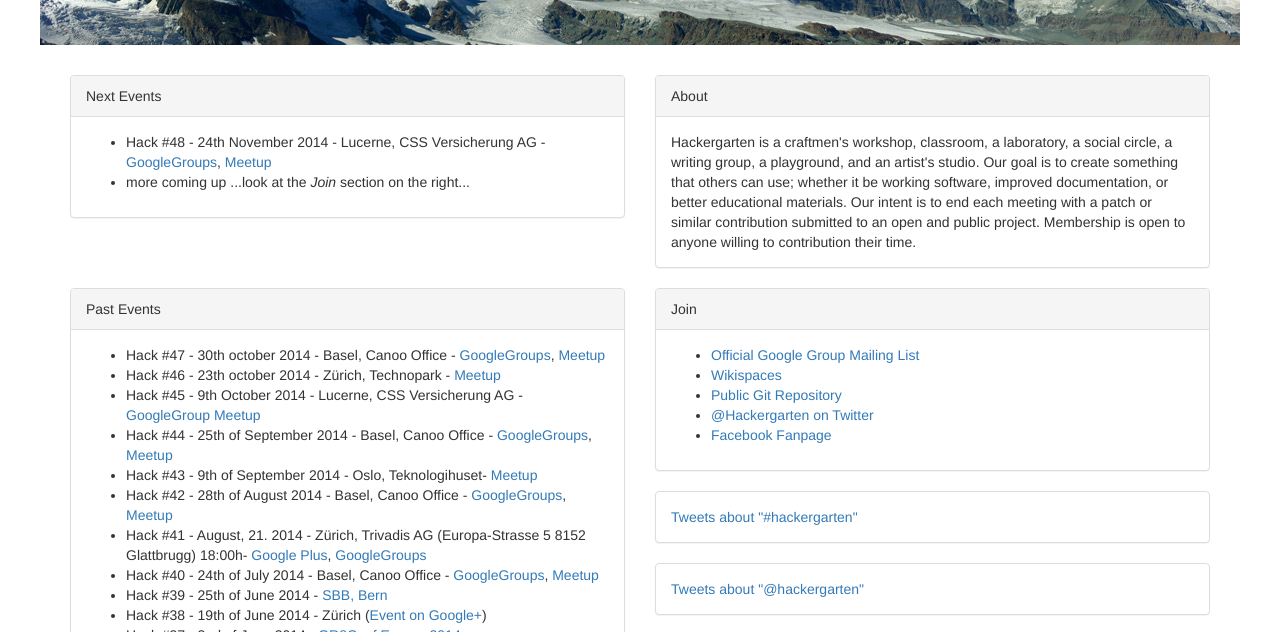
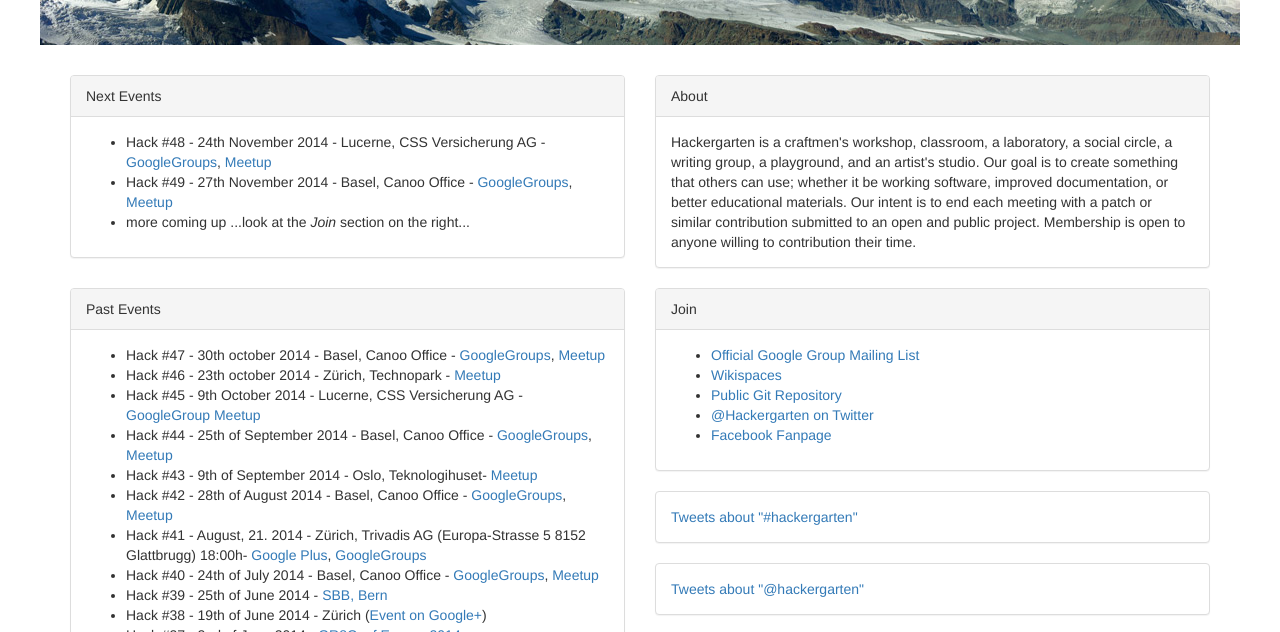
Before and after one commit to hackergarten/hackergarten.github.io, a plain HTML site: page index.html in a window 1280 px wide. Shown: the part 167-799 px from the top of the page. Drawn offline with nearby package versions, Linux system fonts and the light colour scheme.

Commit message:
Add Basel Hackergarten November

```diff
--- a/index.html
+++ b/index.html
@@ -46,6 +46,10 @@
                         <li>Hack #48 - 24th November 2014 - Lucerne, CSS Versicherung AG -
                             <a href="https://groups.google.com/forum/#!topic/hackergarten/tS2nb01El_Q">GoogleGroups</a>,
                             <a href="http://www.meetup.com/Hackergarten-Luzern/events/218595845/">Meetup</a>
+                        </li>
+                        <li>Hack #49 - 27th November 2014 - Basel, Canoo Office -
+                            <a href="https://groups.google.com/forum/#!topic/hackergarten/OqnEwkvjD8w">GoogleGroups</a>,
+                            <a href="http://www.meetup.com/Hackergarten-Basel/events/218639052/">Meetup</a>
                         </li>
                         <li>more coming up ...look at the <em>Join</em> section on the right...</li>
                     </ul>
```
